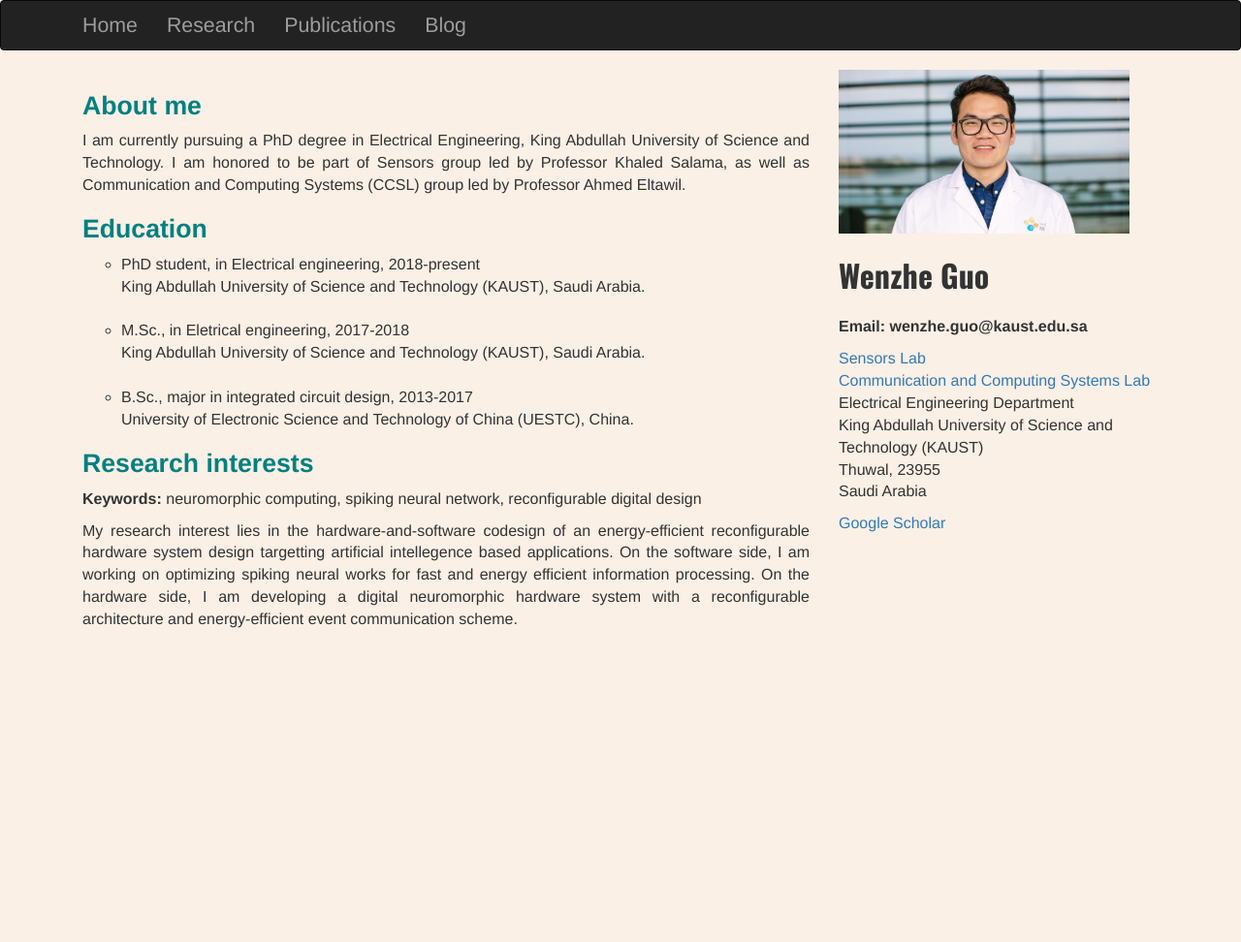
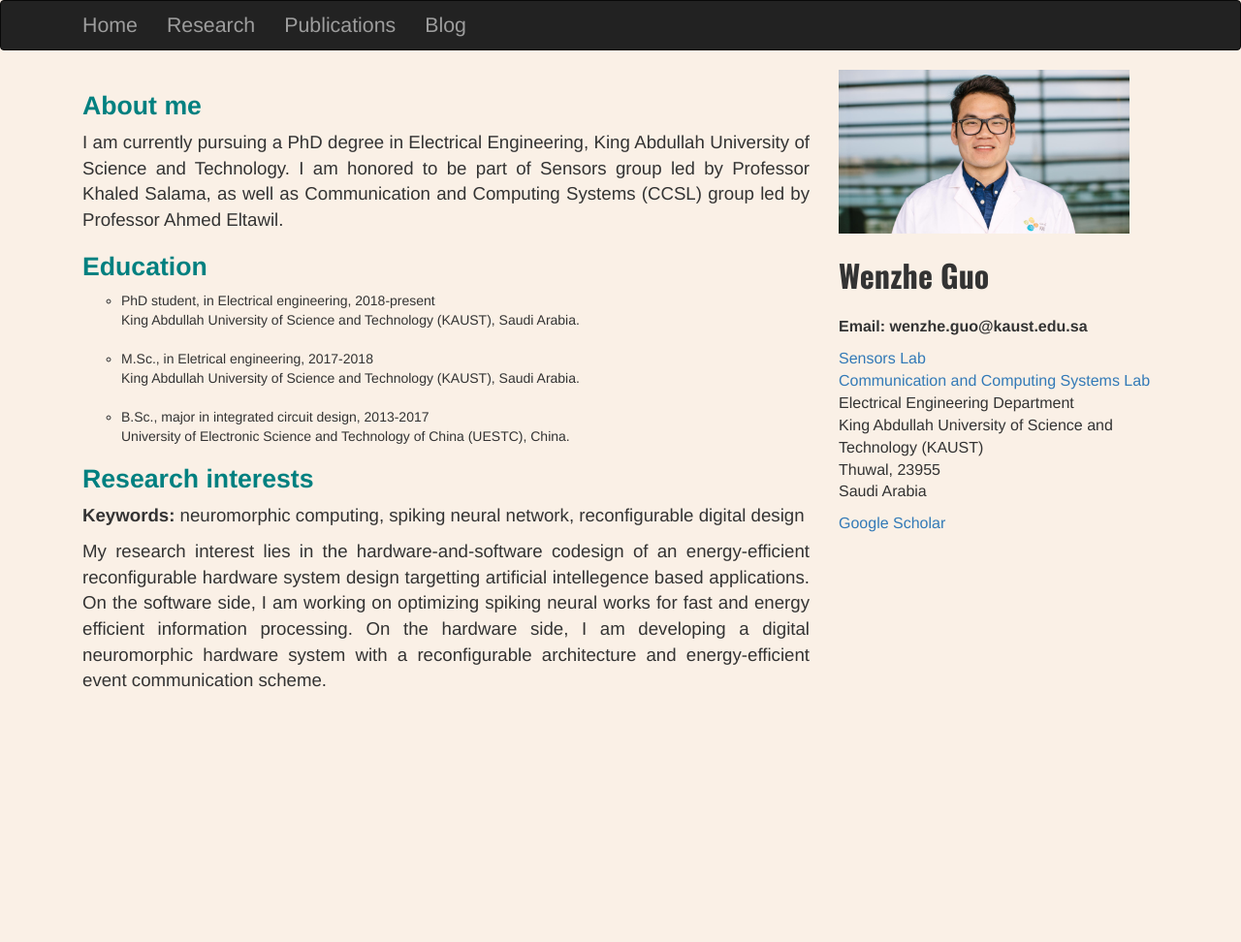
Before and after one commit to Wenzheguo/Wenzheguo.github.io, a Jekyll site: the page built from index.html, in a window 1280 px wide. Shown: the whole page at 97% size. Built offline with Jekyll 4.4.1, drawn with Linux system fonts in a browser that asks for light colours.

Commit message:
Update index.html

```diff
--- a/index.html
+++ b/index.html
@@ -8,7 +8,14 @@ title: Home
         body{
             background-color: linen;
         }
+        p{
+            font-size: 14pt;
+        }
+        ui{
+            font-size: 14pt;
+        }
     </style>
+
 </head>
 
 <div class="container">
@@ -20,13 +27,13 @@ title: Home
 
             <div style="margin-top:3%; text-align:justify;">
                 <h1 style="font-size:20pt;color:teal;"> <b>About me</b> </h1>
-                <p style="font-size:12pt;">
+                <p>
                     I am currently pursuing a PhD degree in Electrical Engineering, King Abdullah University of Science and Technology.
                     I am honored to be part of Sensors group led by Professor Khaled Salama, as well as Communication and Computing Systems (CCSL) group led by Professor
                     Ahmed Eltawil.
                 </p>
                 <h1 style="font-size:20pt;color:teal;"> <b>Education</b> </h1>
-                <ul style="list-style-type:circle; font-size:12pt">
+                <ul style="list-style-type:circle">
                     <li>
                         PhD student, in Electrical engineering, 2018-present<br>
                         King Abdullah University of Science and Technology (KAUST), Saudi Arabia.
@@ -44,8 +51,8 @@ title: Home
                 </ul>
 
                 <h1 style="font-size:20pt;color:teal;"> <b>Research interests</b> </h1>
-                <p style="font-size:12pt;"><b>Keywords:</b> neuromorphic computing, spiking neural network, reconfigurable digital design</p>
-                <p style="font-size:12pt;">My research interest lies in the hardware-and-software codesign of an energy-efficient reconfigurable hardware system design targetting artificial intellegence based applications.
+                <p><b>Keywords:</b> neuromorphic computing, spiking neural network, reconfigurable digital design</p>
+                <p>My research interest lies in the hardware-and-software codesign of an energy-efficient reconfigurable hardware system design targetting artificial intellegence based applications.
                 On the software side, I am working on optimizing spiking neural works for fast and energy efficient information processing.
                 On the hardware side, I am developing a digital neuromorphic hardware system with a reconfigurable architecture and energy-efficient event communication scheme.
                 </p>
```
